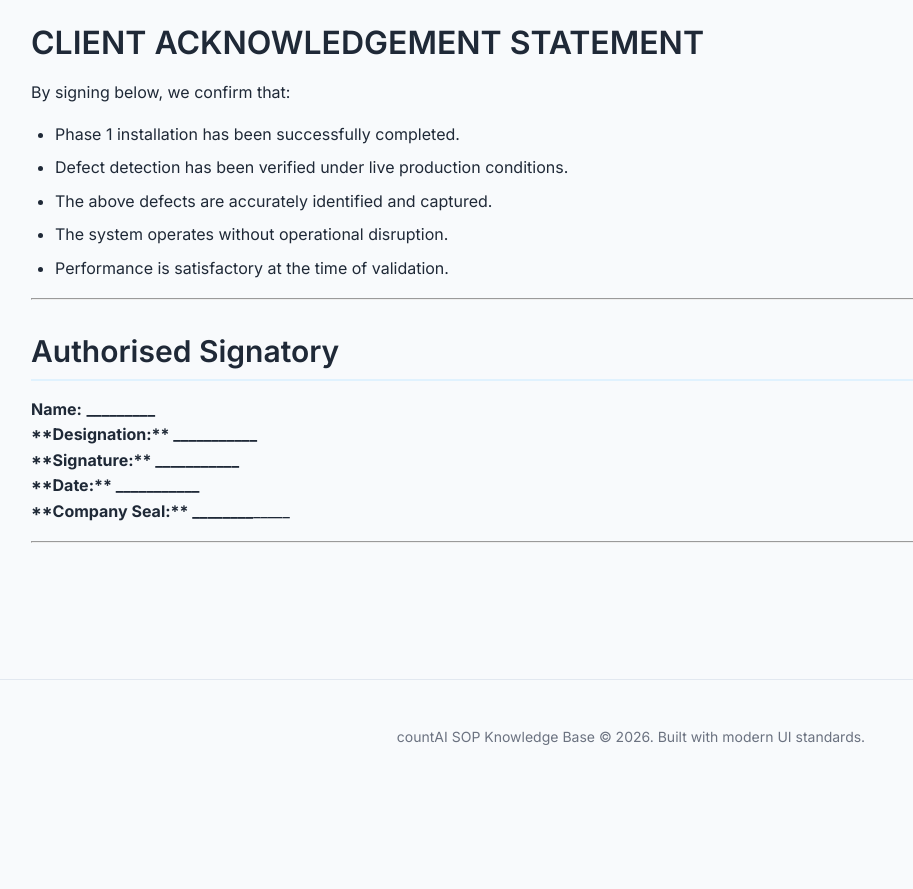
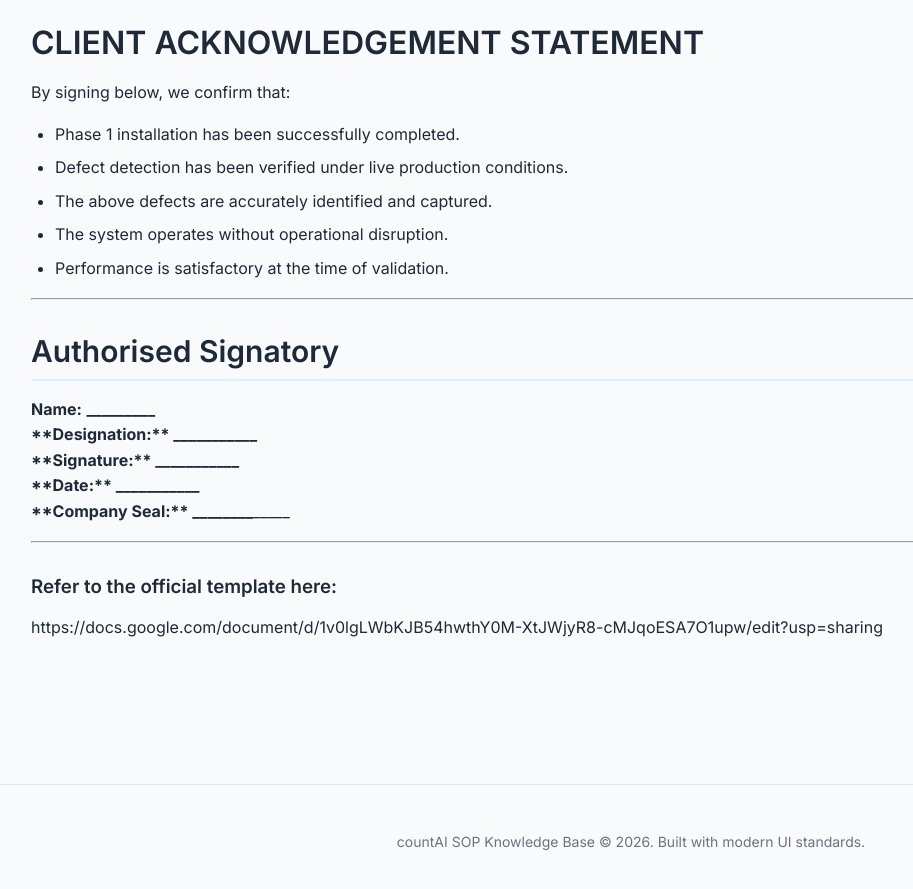
Before and after one commit to cvramanan/countAI-sop, a Jekyll site: the page built from service/SOP_006_Phase1_Acknowlegement.md, in a window 1280 px wide and 900 px high, scrolled down 3365 px. Shown: the top 889 px of the window, without its empty margins (9-922 px from the left). Built offline with Jekyll 4.4.1, drawn with Linux system fonts in a browser that asks for light colours; our own code applies the rules of GitHub Pages for plain Markdown files; before the commit the page ends 4159 px from its top, so only the background shows below that.

Commit message:
Update SOP_006_Phase1_Acknowlegement.md
Added reference document

```diff
--- a/service/SOP_006_Phase1_Acknowlegement.md
+++ b/service/SOP_006_Phase1_Acknowlegement.md
@@ -122,3 +122,5 @@ By signing below, we confirm that:
 **Company Seal:** ___________________________
 
 ---
+### Refer to the official template here:
+https://docs.google.com/document/d/1v0lgLWbKJB54hwthY0M-XtJWjyR8-cMJqoESA7O1upw/edit?usp=sharing
```
